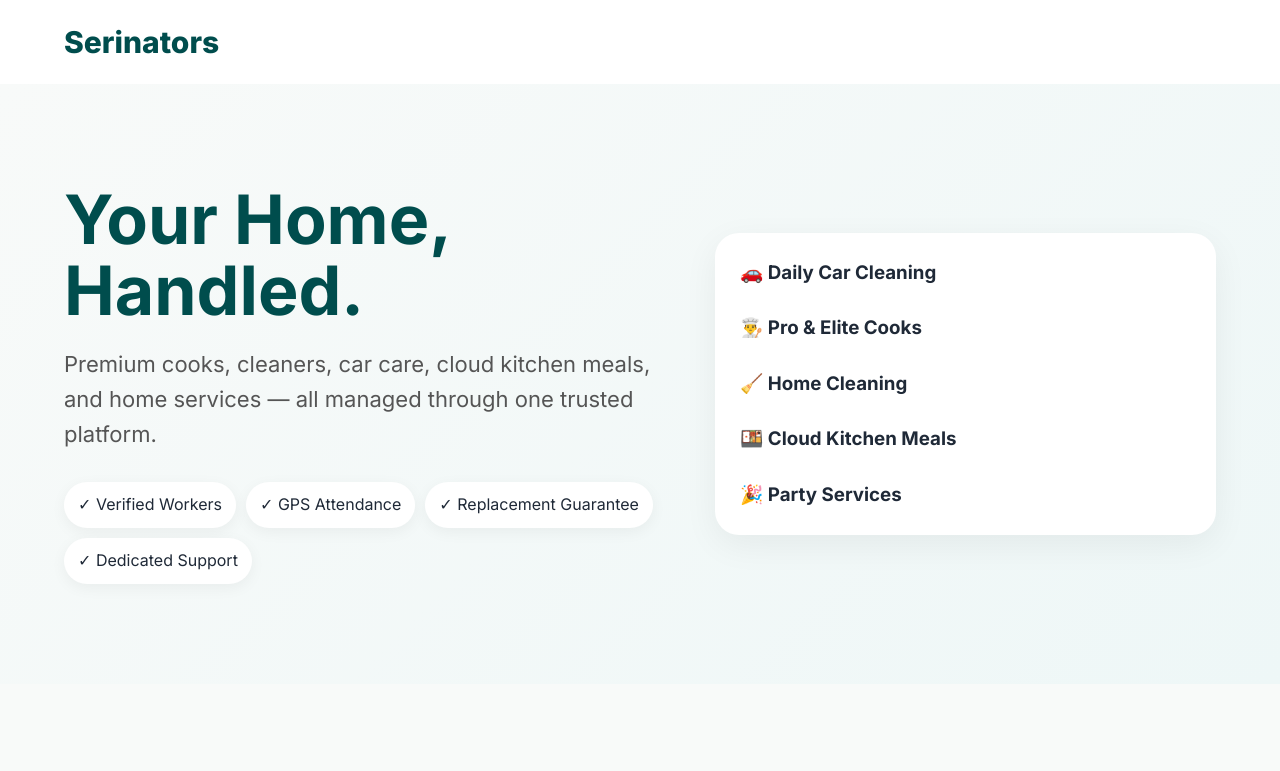
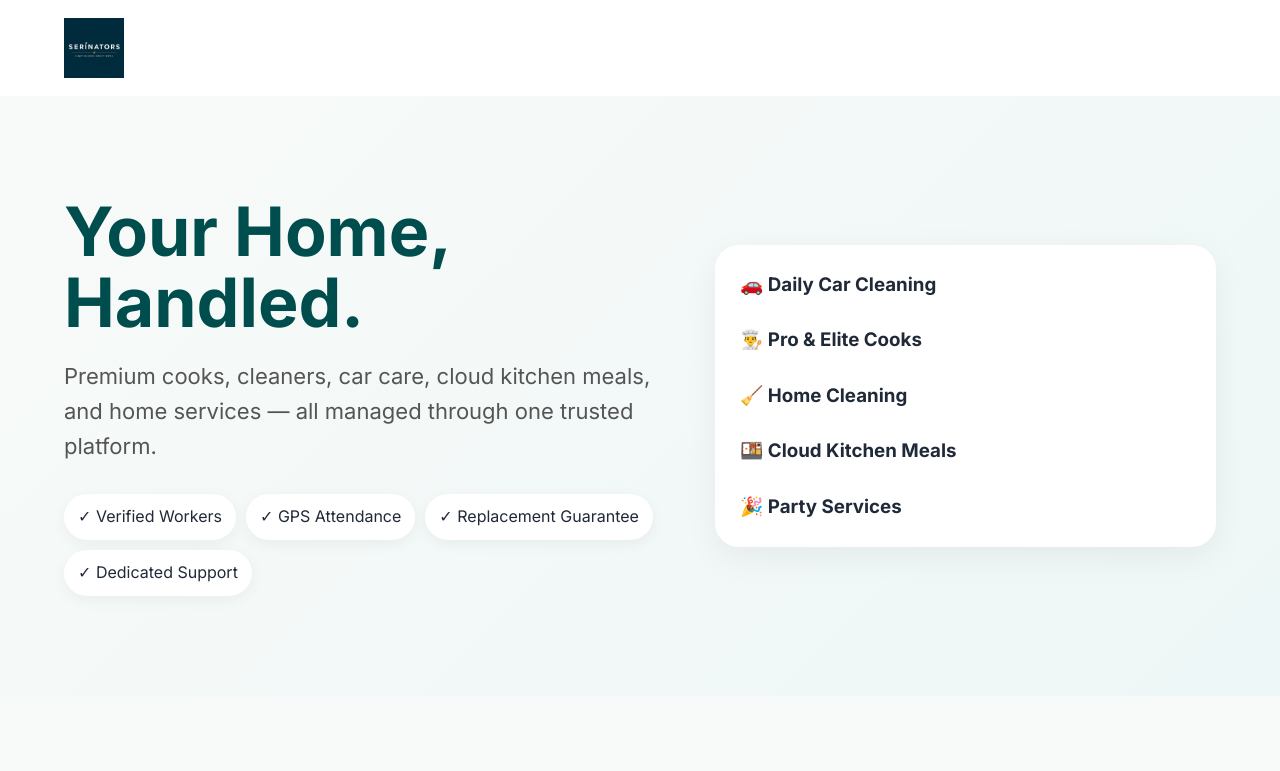
Before and after one commit to mohitrathore200/Serinators, a plain HTML site: page index.html in a window 1280 px wide. Shown: the top 771 px of the page. Drawn offline with Linux system fonts and the light colour scheme.

Commit message:
Update index.html

```diff
--- a/index.html
+++ b/index.html
@@ -46,10 +46,14 @@
             padding: 18px 0
         }
 
-        .logo {
+        /* .logo {
             font-size: 30px;
             font-weight: 800;
             color: #004d4d
+        } */
+        .logo-img{
+            height:60px;
+            width:auto;
         }
 
         .btn {
@@ -220,7 +224,10 @@
     <header>
         <div class="container">
             <nav>
-                <div class="logo">Serinators </div>
+                <!-- <div class="logo">Serinators </div>
+                  -->
+                    <img src="logo.jpeg" alt="Serinators Logo" class="logo-img">
+
                 <!--<a href="#waitlist" class="btn">Join Waitlist</a>-->
             </nav>
         </div>
```
